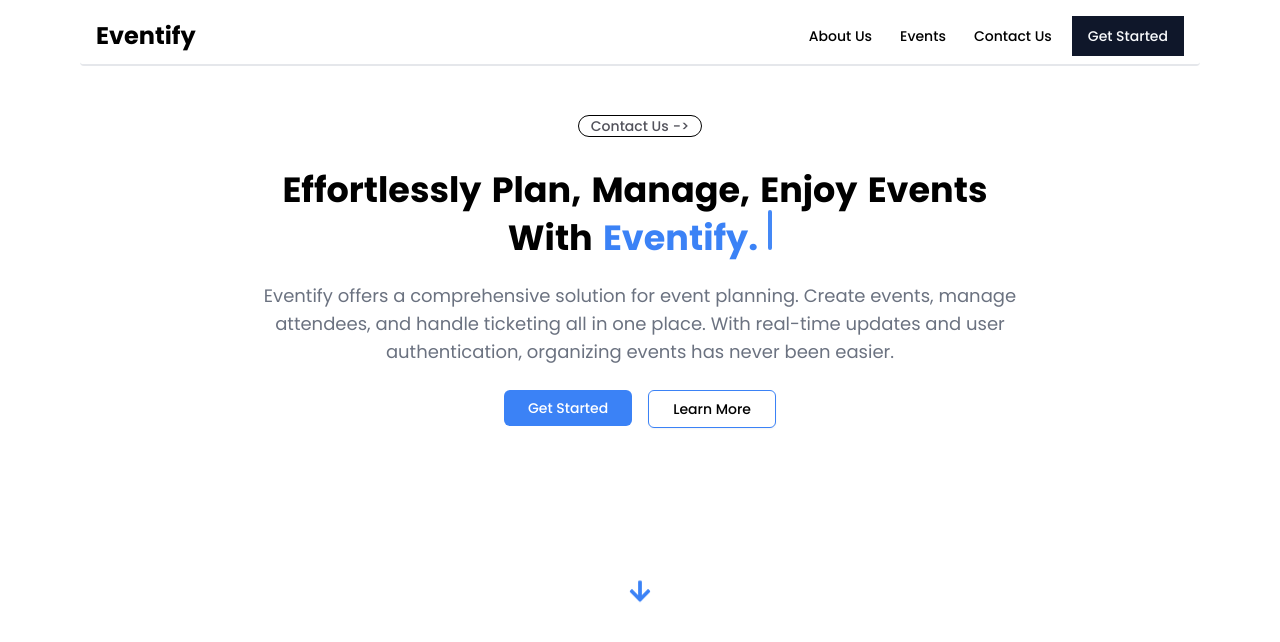
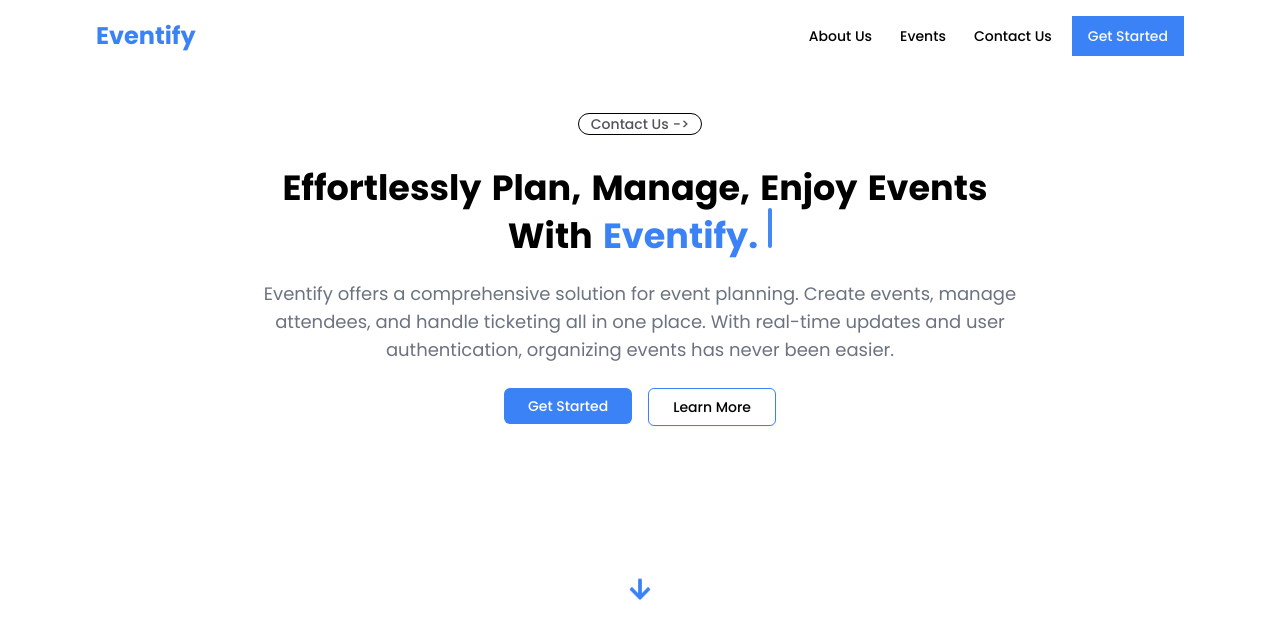
Before and after one commit to Ashakour1/Eventify, a React (Vite) app in the folder client/: page / in a window 1280 px wide. Shown: the top 642 px of the page. Built offline with nearby package versions, Linux system fonts and the light colour scheme.

Commit message:
Update Header component with improved styling and link to AboutPage

```diff
--- a/client/src/components/Header.jsx
+++ b/client/src/components/Header.jsx
@@ -3,11 +3,11 @@ import { Button } from "./ui/button";
 
 const Header = () => {
   return (
-    <header className="border-b-2 mx-20 my-2 rounded px-4 py-2">
+    <header className="mx-20 my-2 rounded px-4 py-2">
       <div className="max-w-[1200px] mx-auto flex justify-between items-center ">
         <div className="logo">
           <Link to="/">
-            <p className="text-2xl font-bold">Eventify</p>
+            <p className="text-2xl font-bold text-blue-500">Eventify</p>
           </Link>
         </div>
         <div className="hidden md:flex items-center space-x-3">
@@ -20,8 +20,8 @@ const Header = () => {
           <Link className="text-sm p-2 font-medium " to="/contact">
             Contact Us
           </Link>
-          <Button className="rounded-none">
-            <Link to="/reg">Get Started</Link>
+          <Button className="rounded-none bg-blue-500">
+            <Link to="/reg" >Get Started</Link>
           </Button>
         </div>
       </div>
```
